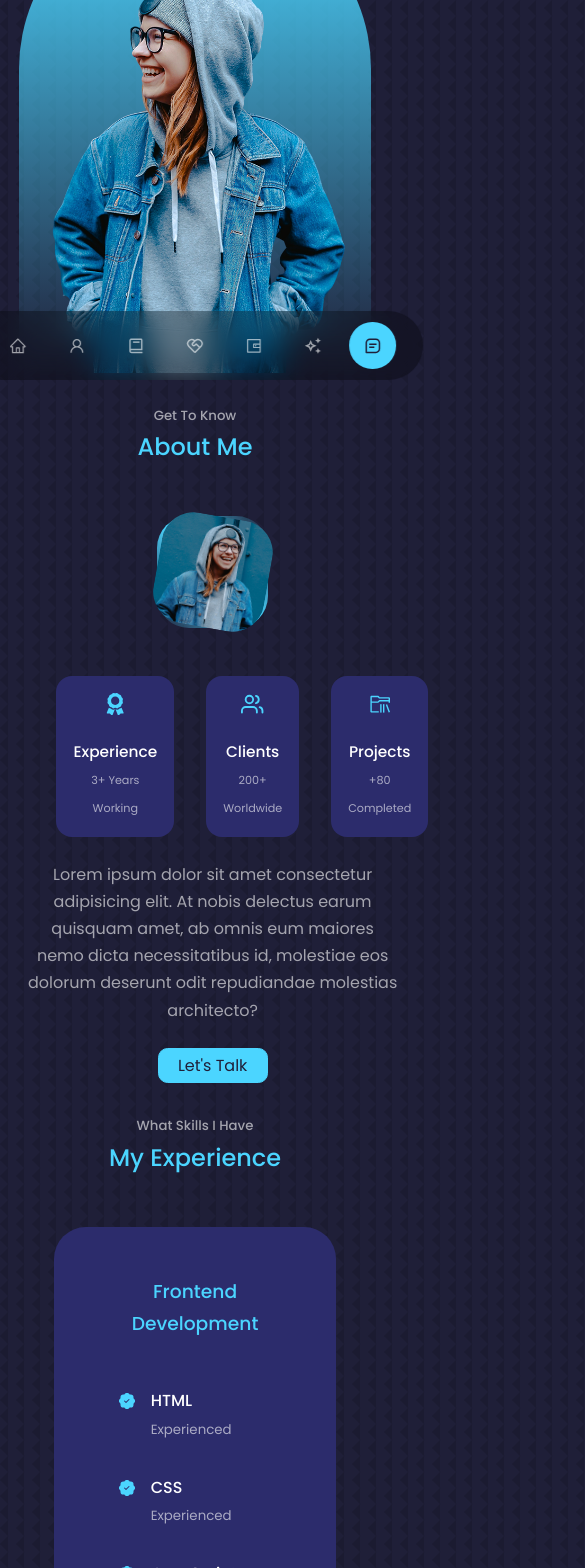
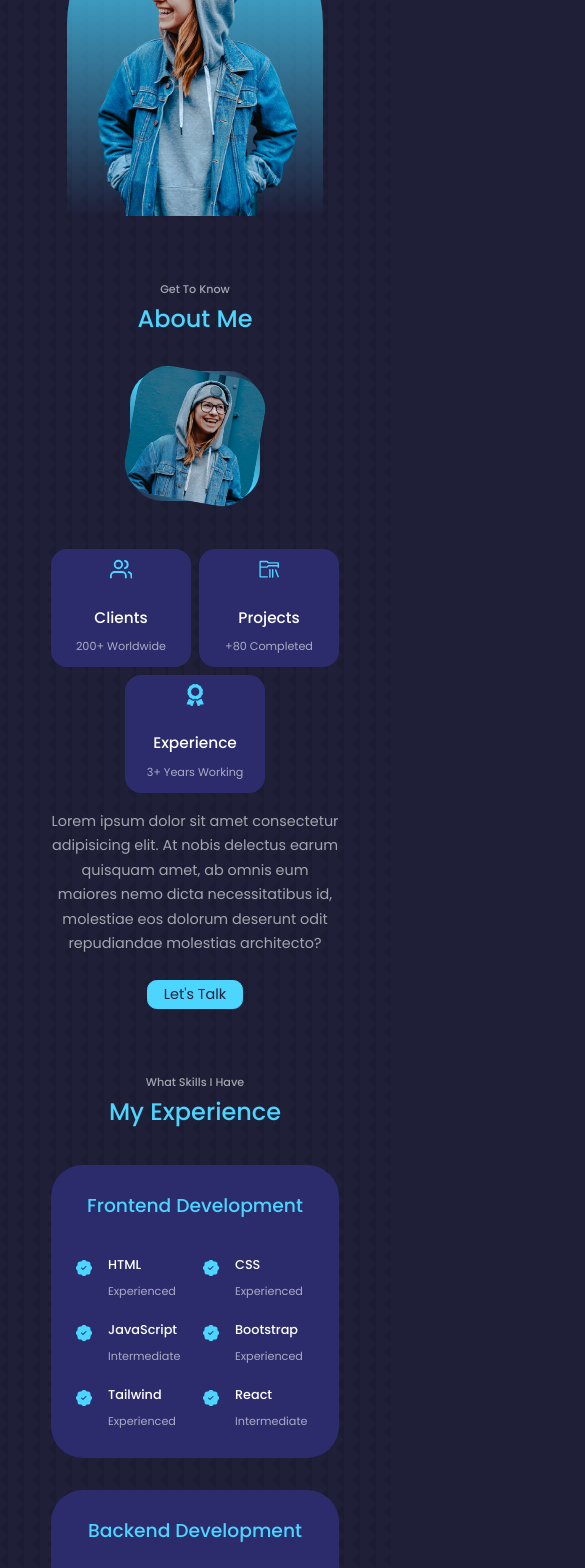
Before and after one commit to mahdichihi/Personal-Portfolio, a React (Create React App) app: page / in a window 390 px wide. Shown: the part 432-2000 px from the top of the page, 585 px wide, since content can reach past the window. Built offline with nearby package versions, Linux system fonts and the light colour scheme.

Commit message:
CSS Styles Update 1.2

```diff
--- a/src/components/about/About.css
+++ b/src/components/about/About.css
@@ -1,7 +1,7 @@
 .about__container {
   display: grid;
-  grid-template-columns: 35% 50%;
-  gap: 15%;
+  grid-template-columns: 30% 60%;
+  gap: 10%;
 }
 
 .about__me {
@@ -69,38 +69,67 @@
   color: var(--color-light);
 }
 
-/* ================= MEDIA QUERIES (LAPTOP) ================= */
+/* ================= MEDIA QUERIES (LAPTOP 1024px) ================= */
 @media screen and (max-width: 1024px) {
   .about__container {
     grid-template-columns: 1fr;
-    gap: 0;
+    gap: 1rem;
   }
 
   .about__me {
-    width: 50%;
+    width: 30%;
     margin: 2rem auto 4rem;
   }
 
   .about__content p {
-    margin: 1rem 0 1.5rem;
+    margin: 3rem 0 1.5rem;
   }
 
   .about__cards {
     gap: 3rem;
   }
+
+  .about__card {
+    padding: 2rem;
+  }
+
+  .about__card:nth-of-type(2) {
+    transform: scale(1.2);
+  }
 }
 
-/* ================= MEDIA QUERIES (TABLET) ================= */
+/* ================= MEDIA QUERIES (TABLET 768px) ================= */
 @media screen and (max-width: 768px) {
+  .about__container {
+    gap: 0rem;
+  }
+
   .about__me {
-    width: 30%;
+    width: 45%;
     margin: 0 auto 3rem;
   }
 
   .about__cards {
-    width: 84%;
-    gap: 2rem;
-    margin: 0 auto;
+    grid-template-columns: repeat(4, 1fr);
+    grid-row: 2;
+    gap: 1rem;
+  }
+  .about__card:nth-of-type(1) {
+    grid-column: 2/4;
+    grid-row: 2;
+  }
+  .about__card:nth-of-type(2) {
+    transform: unset;
+    grid-column: 1/3;
+    grid-row: 1;
+  }
+  .about__card:nth-of-type(3) {
+    grid-column: 3/5;
+    grid-row: 1;
+  }
+
+  .about__card {
+    padding: 0.5rem;
   }
 
   .about__content {
@@ -108,6 +137,18 @@
   }
 
   .about__content p {
-    margin: 1.5rem 0;
+    margin: 1rem 0 1.5rem;
   }
 }
+
+/* ================= MEDIA QUERIES (MOBILE 425px) ================= */
+
+@media screen and (max-width: 425px) {
+  .about__cards {
+    gap: 0.5rem;
+  }
+
+  .about__content p {
+    font-size: 0.9rem;
+  }
+}
--- a/src/components/contact/Contact.css
+++ b/src/components/contact/Contact.css
@@ -1,7 +1,7 @@
-.container.contact__container {
-  width: 58%;
+.contact__container {
+  width: 50%;
   display: grid;
-  grid-template-columns: 40% 53%;
+  grid-template-columns: 43% 50%;
   gap: 7%;
 }
 
@@ -59,13 +59,13 @@ textarea {
   font-size: 1rem;
 }
 
-/* ================= MEDIA QUERIES (LAPTOP) ================= */
+/* ================= MEDIA QUERIES (LAPTOP 1024px) ================= */
 
 @media screen and (max-width: 1024px) {
-  .container.contact__container {
+  .contact__container {
     grid-template-columns: 1fr;
-    gap: 3rem;
-    width: 68%;
+    gap: 2rem;
+    width: var(--container-width-xl);
   }
 
   .contact__options {
@@ -76,7 +76,7 @@ textarea {
 
   .contact__option:nth-of-type(1),
   .contact__option:nth-of-type(3) {
-    flex-basis: 25%;
+    flex-basis: 27%;
   }
 
   .contact__option:nth-of-type(2) {
@@ -84,44 +84,85 @@ textarea {
   }
 
   form {
+    display: grid;
+    grid-template-columns: repeat(2, 1fr);
     gap: 2rem;
-    align-items: center;
+  }
+
+  textarea {
+    grid-row: 2;
+    grid-column: 1/3;
+  }
+
+  button {
+    grid-row: 3;
+  }
+}
+
+/* ================= MEDIA QUERIES (TABLET 768px) ================= */
+
+@media screen and (max-width: 768px) {
+  .contact__container {
+    width: var(--container-width-md);
+  }
+
+  .contact__options {
+    display: grid;
+    grid-template-columns: repeat(6, 1fr);
+    gap: 1rem;
+  }
+  .contact__option:nth-of-type(1) {
+    grid-column: 1/4;
+    grid-row: 2;
+  }
+  .contact__option:nth-of-type(2) {
+    transform: unset;
+    grid-column: 2/6;
+    grid-row: 1;
+  }
+  .contact__option:nth-of-type(3) {
+    grid-column: 4/7;
+    grid-row: 2;
+  }
+
+  .contact__option {
+    padding: 0.5rem;
+  }
+
+  form {
+    grid-template-columns: 1fr;
+    gap: 1rem;
+  }
+
+  textarea {
+    grid-row: unset;
+    grid-column: unset;
+  }
+
+  button {
+    grid-row: unset;
+    margin: auto;
+  }
+}
+
+/* ================= MEDIA QUERIES (MOBILE 425px) ================= */
+
+@media screen and (max-width: 425px) {
+  .contact__container {
+    width: var(--container-width-sm);
+  }
+
+  h5 {
+    font-size: 0.7rem;
   }
 
   input,
   textarea {
-    width: 70%;
+    padding: 0.5rem;
+  }
+
+  .btn.btn-primary.submit-btn {
+    padding: 0.48rem 0.42rem;
+    font-size: 0.9rem;
   }
 }
-
-/* ================= MEDIA QUERIES (TABLET) ================= */
-
-@media screen and (max-width: 768px) {
-  .container.contact__container {
-    width: 75%;
-    gap: 2rem;
-  }
-
-  .contact__options {
-    gap: 1.5rem;
-  }
-
-  .contact__option:nth-of-type(1),
-  .contact__option:nth-of-type(3) {
-    flex-basis: 27%;
-  }
-
-  .contact__option:nth-of-type(2) {
-    transform: scale(1.05);
-  }
-
-  form {
-    gap: 2rem;
-    align-items: center;
-  }
-
-  input,
-  textarea {
-    width: 70%;
-  }
-}
--- a/src/components/contact/Contact.jsx
+++ b/src/components/contact/Contact.jsx
@@ -61,7 +61,7 @@ const Contact = () => {
               target={"_blank"}
               rel="noreferrer"
             >
-              Send a message
+              Send message
             </a>
           </article>
 
@@ -74,7 +74,7 @@ const Contact = () => {
               target={"_blank"}
               rel="noreferrer"
             >
-              Send a message
+              Send message
             </a>
           </article>
         </div>
--- a/src/components/experience/Experience.css
+++ b/src/components/experience/Experience.css
@@ -1,12 +1,12 @@
 .experience__container {
   display: grid;
   grid-template-columns: 1fr 1fr;
-  gap: 2rem;
+  gap: 1.5rem;
 }
 
 .experience__container > div {
   background: var(--color-bg-variant);
-  padding: 2.4rem 4rem;
+  padding: 2.4rem 3.5rem;
   border-radius: 2rem;
   border: 1px solid transparent;
   transition: var(--transition);
@@ -27,6 +27,7 @@
 .experience__content {
   display: grid;
   row-gap: 2rem;
+  column-gap: 4rem;
   grid-template-columns: 1fr 1fr;
 }
 
@@ -40,34 +41,73 @@
   color: var(--color-primary);
 }
 
-/* ================= MEDIA QUERIES (LAPTOP) ================= */
+/* ================= MEDIA QUERIES (LAPTOP LARGE 1200px) ================= */
+@media screen and (max-width: 1200px) {
+  .experience__content {
+    column-gap: 0.5rem;
+  }
+}
+
+/* ================= MEDIA QUERIES (LAPTOP 1024px) ================= */
 
 @media screen and (max-width: 1024px) {
   .experience__container {
     grid-template-columns: 1fr;
+    width: 60%;
+    /* gap: 2rem; */
   }
 
   .experience__container > div {
-    width: 80%;
-    padding: 2rem;
+    width: 100%;
     margin: 0 auto;
   }
 
   .experience__content {
-    padding: 1rem;
-    grid-template-columns: repeat(auto-fit, minmax(10rem, 1fr));
+    column-gap: 2rem;
   }
 }
 
-/* ================= MEDIA QUERIES (TABLET) ================= */
+/* ================= MEDIA QUERIES (TABLET 768px) ================= */
 
 @media screen and (max-width: 768px) {
   .experience__container {
     gap: 2rem;
+    width: var(--container-width-md);
   }
 
   .experience__container > div {
-    width: 84%;
+    width: 100%;
     padding: 3rem 3rem;
   }
+
+  /* .experience__content {
+    column-gap: 7rem;
+    width: 80%;
+    margin: auto;
+  } */
 }
+
+/* ================= MEDIA QUERIES (MOBILE 425px) ================= */
+
+@media screen and (max-width: 425px) {
+  .experience__container {
+    width: var(--container-width-sm);
+  }
+
+  .experience__container > div {
+    padding: 1.5rem;
+  }
+
+  .experience__content {
+    column-gap: 1rem;
+    row-gap: 1rem;
+  }
+
+  h4 {
+    font-size: 0.8rem;
+  }
+
+  .text-light {
+    font-size: 0.7rem;
+  }
+}
--- a/src/components/header/Header.css
+++ b/src/components/header/Header.css
@@ -1,4 +1,5 @@
 header {
+  overflow: hidden;
   padding-top: 4rem;
   height: max-content;
 }
@@ -45,27 +46,52 @@ header {
   margin-top: 4rem;
   border-radius: 12rem 12rem 0 0;
   overflow: hidden;
-  padding: 5rem 1.5rem 1.5rem 1.5rem;
+  padding: 3rem 1.5rem 0 1.5rem;
 }
 
 /* ============== SCROLL DOWN ============== */
 .scroll__down {
   position: absolute;
-  right: -2rem;
+  right: -2.3rem;
   bottom: 15rem;
   transform: rotate(90deg);
   font-weight: 300;
   font-size: 0.9rem;
 }
 
-/* ================= MEDIA QUERIES (SMALL DEVICES) ================= */
+/* ================= MEDIA QUERIES (TABLET 768px) ================= */
 @media screen and (max-width: 768px) {
-  .header {
-    height: 100vh;
+  header {
+    padding-top: 8rem;
   }
 
   .header__socials,
   .scroll__down {
     display: none;
   }
+
+  .me {
+    width: 20rem;
+    height: 26rem;
+    left: calc(50% - 10rem);
+  }
 }
+
+/* ================= MEDIA QUERIES (MOBILE 425px) ================= */
+
+@media screen and (max-width: 425px) {
+  header {
+    padding-top: 7rem;
+  }
+
+  .cta {
+    gap: 0.8rem;
+  }
+
+  .me {
+    width: 16rem;
+    height: 20rem;
+    left: calc(50% - 8rem);
+    margin-top: 3rem;
+  }
+}
--- a/src/components/nav/Nav.css
+++ b/src/components/nav/Nav.css
@@ -1,3 +1,6 @@
+.nav__container {
+  width: fit-content;
+}
 nav {
   background: rgba(0, 0, 0, 0.3);
   width: max-content;
@@ -30,3 +33,27 @@ nav a.active {
   background: var(--color-primary);
   color: var(--color-bg);
 }
+
+/* ================= MEDIA QUERIES (TABLET 768px) ================= */
+@media screen and (max-width: 768px) {
+  nav {
+    width: 100%;
+    bottom: unset;
+    top: 0;
+    border-radius: 0;
+    justify-content: space-around;
+  }
+}
+
+/* ================= MEDIA QUERIES (MOBILE 425px) ================= */
+
+@media screen and (max-width: 425px) {
+  nav {
+    padding: 0.6rem 1rem;
+    gap: 0.5rem;
+  }
+
+  nav a {
+    padding: 0.6rem;
+  }
+}
--- a/src/index.css
+++ b/src/index.css
@@ -18,9 +18,10 @@
   --color-white: #fff;
   --color-light: rgba(255, 255, 255, 0.6);
 
-  --container-width-lg: 75%;
-  --container-width-md: 86%;
-  --container-width-sm: 90%;
+  --container-width-xl: 75%;
+  --container-width-lg: 80%;
+  --container-width-md: 23rem;
+  --container-width-sm: 18rem;
 
   --transition: all 400ms ease;
 }
@@ -44,7 +45,7 @@ body {
 /* ================= GENERAL STYLES ================= */
 
 .container {
-  width: var(--container-width-lg);
+  width: var(--container-width-xl);
   margin: 0 auto;
 }
 
@@ -61,7 +62,7 @@ h1 {
 }
 
 section {
-  margin-top: 8rem;
+  padding-top: 8rem;
 }
 
 section > h5 {
@@ -116,27 +117,53 @@ img {
   object-fit: cover;
 }
 
-/* ================= MEDIA QUERIES (MEDIUM DEVICES) ================= */
+/* ================= MEDIA QUERIES (LAPTOP LARGE 1200px) ================= */
+/* ================= MEDIA QUERIES (LAPTOP 1024px) ================= */
+/* ================= MEDIA QUERIES (TABLET 768px) ================= */
+/* ================= MEDIA QUERIES (MOBILE 425px) ================= */
+
+/* ================= MEDIA QUERIES (LAPTOP 1024px) ================= */
 
 @media screen and (max-width: 1024px) {
+  .container {
+    width: var(--container-width-lg);
+  }
+  section {
+    padding-top: 6rem;
+  }
+}
+
+/* ================= MEDIA QUERIES (TABLET 768px) ================= */
+
+@media screen and (max-width: 768px) {
   .container {
     width: var(--container-width-md);
   }
   section {
-    margin-top: 6rem;
+    padding-top: 5rem;
   }
 }
 
-/* ================= MEDIA QUERIES (SMALL DEVICES) ================= */
+/* ================= MEDIA QUERIES (MOBILE 425px) ================= */
 
-@media screen and (max-width: 768px) {
+@media screen and (max-width: 425px) {
   .container {
     width: var(--container-width-sm);
   }
+
+  h1 {
+    font-size: 2.2rem;
+  }
   section {
-    margin-top: 2rem;
+    padding-top: 4rem;
   }
-  body {
-    padding: 0.5rem;
+
+  section > h2 {
+    margin-bottom: 2rem;
+  }
+
+  .btn {
+    padding: 0.1rem 1rem;
+    font-size: 0.9rem;
   }
 }
```
Also changed, not shown: src/components/footer/Footer.css (+34 -2 lines), src/components/footer/Footer.jsx (+3 -6 lines), src/components/portfolio/Portfolio.css (+30 -6 lines), src/components/services/Services.css (+36 -10 lines), src/components/testimonials/Testimonials.css (+16 -4 lines).
